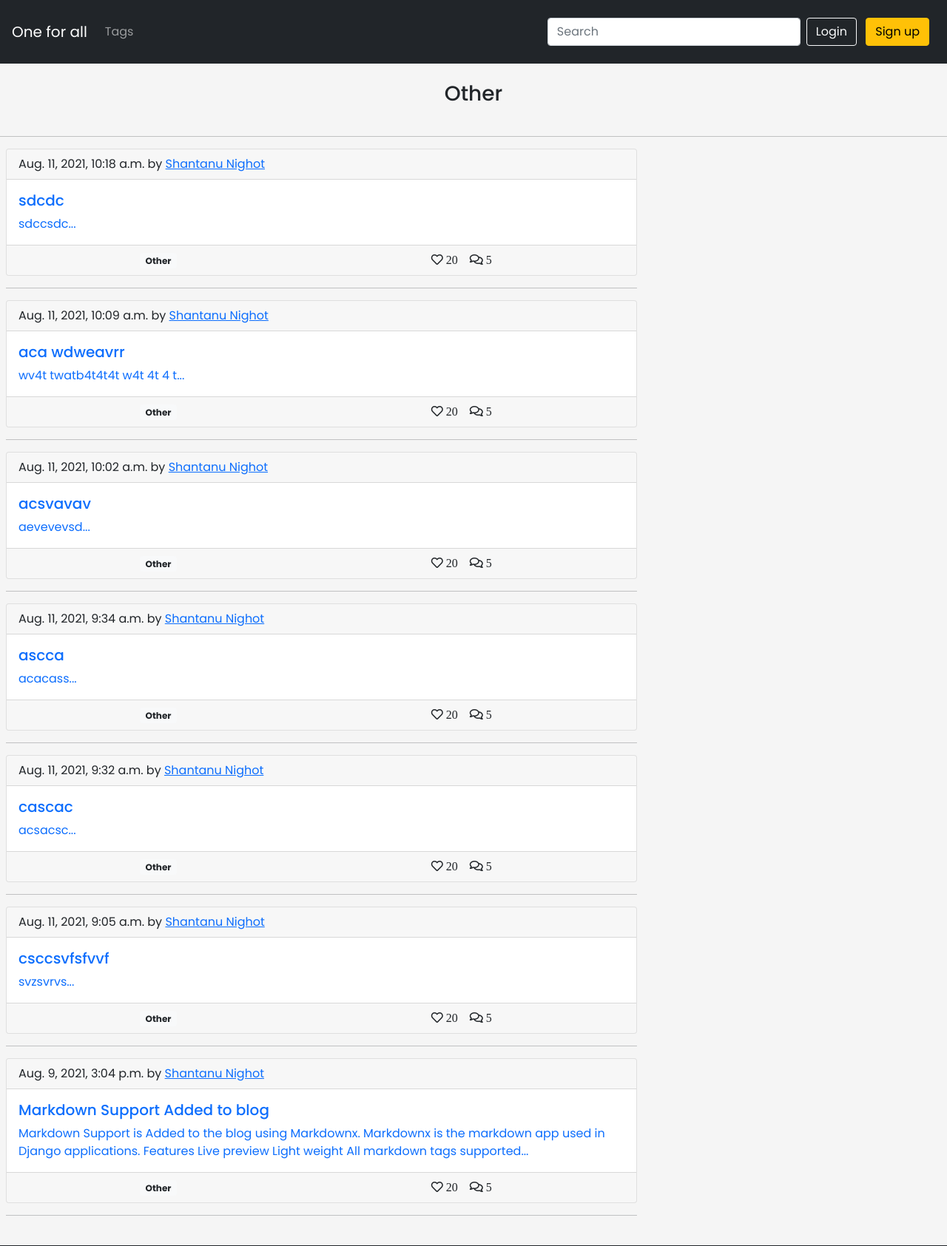
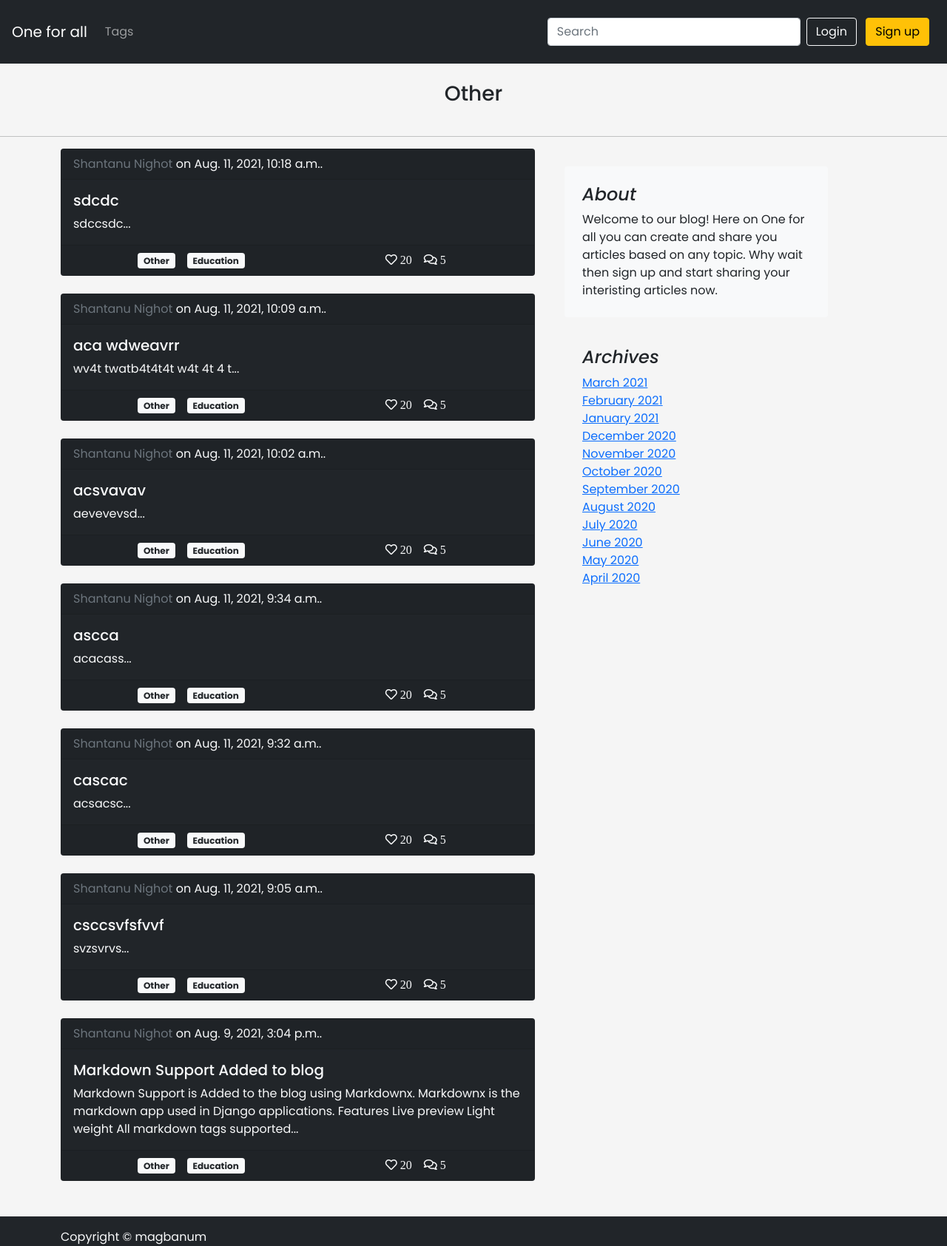
Before and after one commit to magbanum/oneforall-blog, a Django app: page /tags/Other in a window 1280 px wide. Shown: the top 1685 px of the page at 74% size. Run offline with Django 3.2, Linux system fonts and the light colour scheme; data comes from the database, SQL or seed files in the repository; both versions use the stored data as it was after the commit.

Commit message:
Analytics code added

```diff
--- a/api/urls.py
+++ b/api/urls.py
@@ -1,10 +1,11 @@
 from django.urls import include, path
 from rest_framework import routers
-from api.views import UserViewset, PostViewset
+from api.views import TagViewset, UserViewset, PostViewset
 
 router = routers.DefaultRouter()
 router.register(r'users', UserViewset)
-router.register(r'post', PostViewset)
+router.register(r'posts', PostViewset)
+router.register(r'tags', TagViewset)
 
 urlpatterns = [
     path('', include(router.urls)),
--- a/blog/static/blog/css/style.css
+++ b/blog/static/blog/css/style.css
@@ -31,9 +31,7 @@
     text-align: right;
 
 }
-.card-footer{
-    background-color: var(--white);
-}
+
 
 /* Article list style end */
 
--- a/blog/templates/blog/base_home.html
+++ b/blog/templates/blog/base_home.html
@@ -17,6 +17,16 @@
   <link rel="stylesheet" href="{% static 'markdownx/admin/css/markdownx.css' %}">
   <!-- <link rel="stylesheet" href="{% static 'markdownx/admin/css/markdownx.min.css' %}"> -->
   {% endblock %}
+
+  <!-- Global site tag (gtag.js) - Google Analytics -->
+  <script async src="https://www.googletagmanager.com/gtag/js?id=G-DWDNJ71D1M"></script>
+  <script>
+    window.dataLayer = window.dataLayer || [];
+    function gtag() { dataLayer.push(arguments); }
+    gtag('js', new Date());
+
+    gtag('config', 'G-DWDNJ71D1M');
+  </script>
 
 </head>
 
@@ -47,7 +57,8 @@
           <li class="nav-item dropdown">
             <a class="nav-link dropdown-toggle" href="#" id="navbarDarkDropdownMenuLink" role="button"
               data-bs-toggle="dropdown" aria-expanded="false">
-              <img src="https://res.cloudinary.com/magbanum/image/upload/v1628706671/One-for-all-blog/avatar_fffoki.png" alt="mdo" width="32" height="32" class="rounded-circle">
+              <img src="https://res.cloudinary.com/magbanum/image/upload/v1628706671/One-for-all-blog/avatar_fffoki.png"
+                alt="mdo" width="32" height="32" class="rounded-circle">
             </a>
             <ul class="dropdown-menu dropdown-menu-lg-end" aria-labelledby="navbarDarkDropdownMenuLink">
               <li>
--- a/blog/templates/blog/tag_detail.html
+++ b/blog/templates/blog/tag_detail.html
@@ -8,18 +8,22 @@
     {{object.title}}
 </h3>
 <hr>
-<div class="col-md-8 ms-2">
+<main class="container">
+
+    <div class="row ">
+      <div class="col-md-7 me-lg-3">
+        <div class="list-group">
           {% for post in tag.post_set.all %}
-    <div class="card">
+
+          <div class="card bg-dark text-light">
             <div class="card-header">
-            <p class="blog-post-meta mb-0">{{ post.created_on }} by <a href="">{{post.author.first_name }}
-                    {{post.author.last_name }}</a></p>
+
+              <p class="blog-post-meta mb-0"><a class="text-secondary" href="">{{post.author.get_full_name }}</a> on {{ post.created_on }}.</p>
             </div>
-        <a class="text-decoration-none" href="{% url 'post_detail' post.author post.slug %}">
+            <a class="text-light" href="{% url 'post_detail' post.author post.slug %}">
               <div class="card-body">
                 <h5 class="card-title">{{ post.title }}</h5>
-                <p class="card-text">{{ post.body_summary }}</p>
-                <!-- <a href="#" class="btn btn-primary">Go somewhere</a> -->
+                <p class="card-text ">{{ post.body_summary }}</p>
               </div>
             </a>
 
@@ -28,8 +32,10 @@
 
                 <div class="ps-2 pe-2 bd-highlight">
                   <ul class="list-group list-group-horizontal">
-                        <li class="list-item"><a href="{% url 'tag_detail' post.tags.first %}"><span
-                            class="badge bg-light text-dark">{{ post.tags.first }}</span></a></li>
+                      {% for tag in post.tags.all|slice:":2" %}
+                    <li class="list-item"><a href="{% url 'tag_detail' tag.title %}"><span
+                          class="badge bg-light text-dark">{{ tag.title }}</span></a></li>
+                          {% endfor %}
                   </ul>
                 </div>
                 <div class="ps-2 pe-2 bd-highlight">
@@ -42,8 +48,73 @@
               </div>
             </div>
           </div>
-    <hr>
+          <br>
           {% endfor %}
         </div>
 
+        {% if page_obj.has_next %}
+        <center>
+          <div class="pagination" style="width: fit-content;">
+            <span class="step-links">
+              {% if page_obj.has_previous %}
+              <a href="?page=1" class="page-link" style="display: inline;">&laquo; first</a>
+              <a href="?page={{ page_obj.previous_page_number }}" class="page-link" style="display: inline;">previous</a>
+              {% endif %}
+
+              <span class="current">
+                Page {{ page_obj.number }} of {{ page_obj.paginator.num_pages }}.
+              </span> {% if page_obj.has_next %}
+              <a href="?page={{ page_obj.next_page_number }}" class="page-link" style="display: inline;">next</a>
+              <a href="?page={{ page_obj.paginator.num_pages }}" class="page-link" style="display: inline;">last
+                &raquo;</a>
+              {% endif %}
+            </span>
+          </div>
+        </center>
+        <hr>
+        {% endif %}
+
+
+
+      </div>
+
+      {% block sidebar %}
+
+      <div class="col-md-4">
+        <br>
+        <div class="position-sticky" style="top: 2rem;">
+          <div class="p-4 mb-3 bg-light rounded">
+            <h4 class="fst-italic">About</h4>
+            <p class="mb-0">Welcome to our blog!
+              Here on One for all you can create and share you articles based on any topic. Why wait then sign up and
+              start sharing your interisting articles now.
+            </p>
+          </div>
+
+          <div class="p-4">
+            <h4 class="fst-italic">Archives</h4>
+            <ol class="list-unstyled mb-0">
+              <li><a href="#">March 2021</a></li>
+              <li><a href="#">February 2021</a></li>
+              <li><a href="#">January 2021</a></li>
+              <li><a href="#">December 2020</a></li>
+              <li><a href="#">November 2020</a></li>
+              <li><a href="#">October 2020</a></li>
+              <li><a href="#">September 2020</a></li>
+              <li><a href="#">August 2020</a></li>
+              <li><a href="#">July 2020</a></li>
+              <li><a href="#">June 2020</a></li>
+              <li><a href="#">May 2020</a></li>
+              <li><a href="#">April 2020</a></li>
+            </ol>
+          </div>
+
+
+        </div>
+      </div>
+      {% endblock sidebar %}
+    </div>
+
+  </main>
+
 {% endblock content %}
--- a/blog/views.py
+++ b/blog/views.py
@@ -11,6 +11,11 @@
     queryset = Post.objects.filter(status=1).order_by('-created_on')
     template_name = 'blog/home.html'
     paginate_by = 5
+
+    def get_context_data(self, **kwargs):
+        context = super().get_context_data(**kwargs)
+        context['tag_list'] = Tag.objects.all()
+        return context
 
 class PostDetail(DetailView):
     model = Post
```
Also changed, not shown: api/serializers.py (+6 -1 lines), api/views.py (+7 -3 lines), blog/templates/blog/home.html (+11 -18 lines), db.sqlite3. Lines whose indentation alone changed are shown as unchanged.
